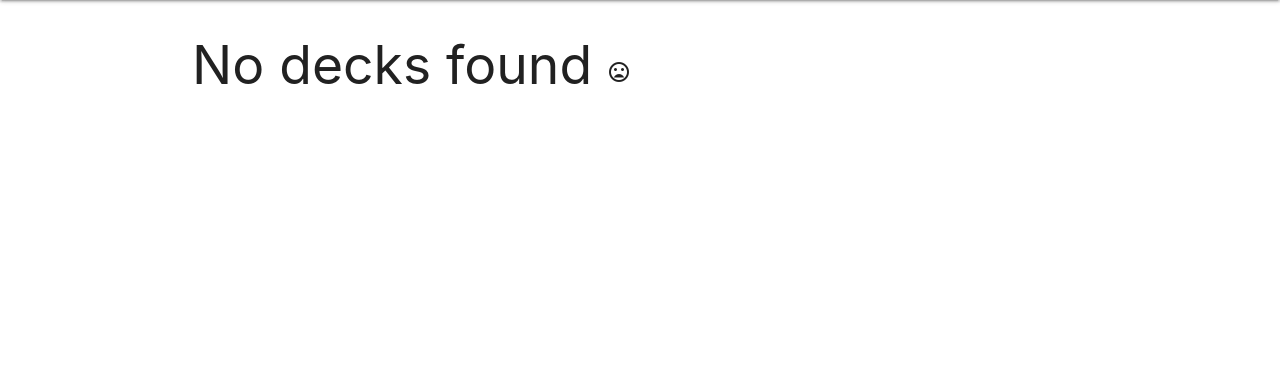
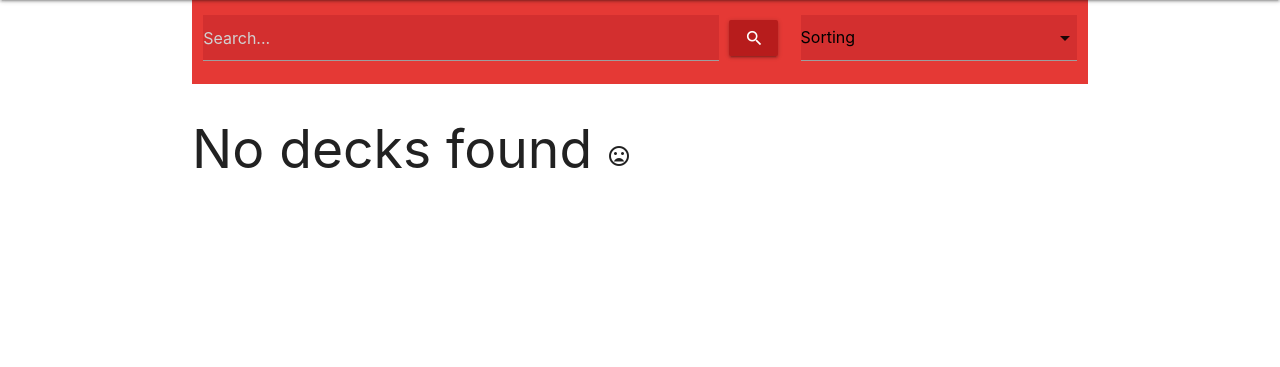
Before and after one commit to muskanmahajan37/card-against-ourselves, a Django app: page /decks in a window 1280 px wide. Shown: the part 64-431 px from the top of the page. Run offline with Django 3.2, Linux system fonts and the light colour scheme; data that the repository does not hold is empty.

Commit message:
Finished search bar in frontend

```diff
--- a/cards/templates/base.html
+++ b/cards/templates/base.html
@@ -6,6 +6,9 @@
     <title>{% block title %}{% endblock %}</title>
     <link rel="stylesheet" href="https://cdnjs.cloudflare.com/ajax/libs/materialize/1.0.0/css/materialize.min.css">
     <link href="https://fonts.googleapis.com/icon?family=Material+Icons" rel="stylesheet">
+    {% block style %}
+
+    {% endblock %}
 </head>
 <body style="display:flex; min-height:100vh; width: auto; flex-direction:column;" class="xd">
     {% include 'partials/_nav.html' %}
--- a/cards/templates/decks/creator.html
+++ b/cards/templates/decks/creator.html
@@ -1,4 +1,5 @@
 {% extends 'base.html' %}
+{% load static %}
 
 {% block title %}
 Create New Deck
--- a/cards/templates/decks/deck.html
+++ b/cards/templates/decks/deck.html
@@ -1,4 +1,5 @@
 {% extends 'base.html' %}
+{% load static %}
 
 {% block title %}
 {{ deck.name }} by {{ deck.author }}
--- a/cards/templates/decks/decks.html
+++ b/cards/templates/decks/decks.html
@@ -1,11 +1,41 @@
 {% extends 'base.html' %}
+{% load static %}
 
 {% block title %}
 Browse Decks
 {% endblock %}
 
+{% block style %}
+<link rel="stylesheet" href="{% static 'css/decks/decks.css' %}">
+{% endblock %}
+
 {% block content %}
-
+    <div class="row">
+        <form action="#" method="post"  class="col s12 m12 l12 xl12 red darken-1">
+            {% csrf_token %}
+            <div class="row" style="margin-bottom: 0;">
+                <div class="input-field col s12 m12 l8 xl8">
+                    <div class="valign-wrapper">
+                        <input class="red darken-2" type="search" name="search" placeholder="Search..." style="margin-right: 10px;">
+                        <button class="btn waves-effect waves-dark red darken-4" type="submit" style="margin-bottom: 8px;">
+                            <i class="material-icons">search</i>
+                        </button>
+                    </div>
+                </div>
+                <div class="input-field col s12 m12 l4 xl4">
+                    <select name="" id="">
+                        <option value="0" disabled selected>Sorting</option>
+                        <option value="1" data-icon="{% static 'images/arrow_up.svg' %}">By date</option>
+                        <option value="2" data-icon="{% static 'images/arrow_down.svg' %}">By date</option>
+                        <option value="3" data-icon="{% static 'images/arrow_up.svg' %}">By name</option>
+                        <option value="4" data-icon="{% static 'images/arrow_down.svg' %}">By name</option>
+                        <option value="5" data-icon="{% static 'images/arrow_down.svg' %}">By author name</option>
+                        <option value="6" data-icon="{% static 'images/arrow_down.svg' %}">By author name</option>
+                    </select>
+                </div>
+            </div>
+        </form>
+    </div>
 {% if decks %}
     <div class="row">
         {% for deck in decks %}
@@ -28,4 +58,15 @@ Browse Decks
 <h2>No decks found  <i class="material-icons">mood_bad</i></h2>
 {% endif %}
 
+<script>
+    document.addEventListener('DOMContentLoaded', function() {
+        let selects = document.querySelectorAll('select');
+        let dropdownTrigger = document.querySelector('#dropdown-trigger');
+        let dropdownContainer = document.querySelector('#dropdown-container');
+        M.FormSelect.init(selects, {
+            classes: "red darken-2"
+        });
+    });
+</script>
+
 {% endblock %}
```
Also changed, not shown: 1 other file.
